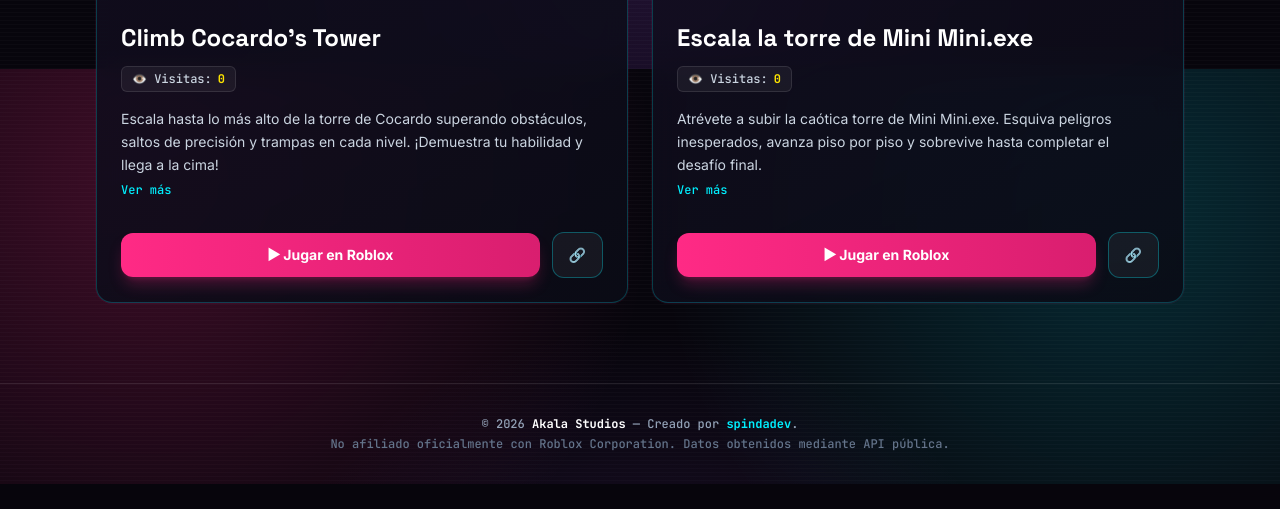
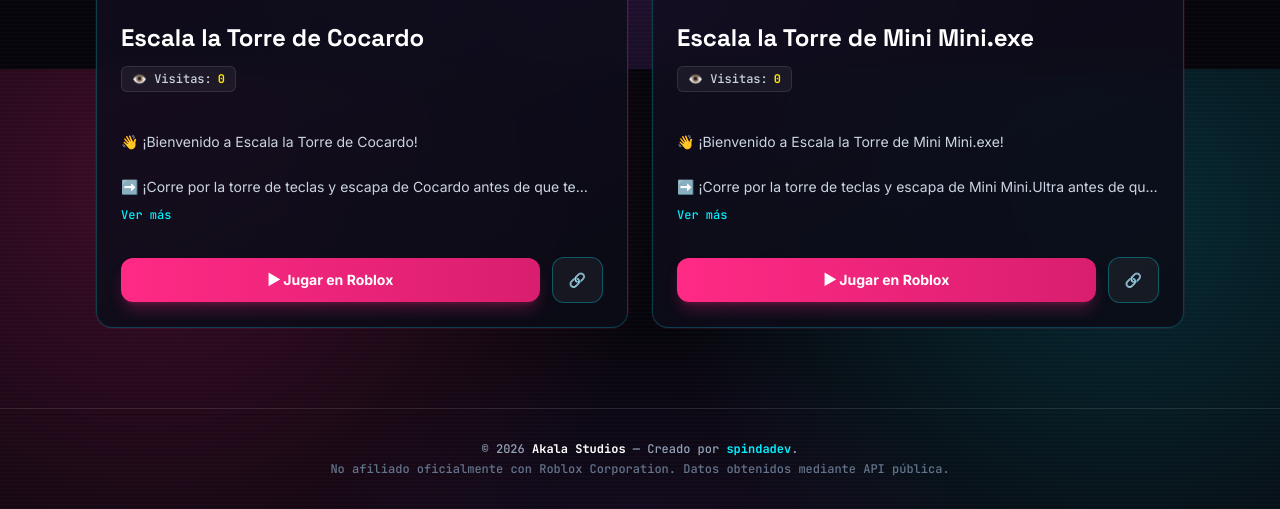
Before and after one commit to spindadev/akala-studios, a plain HTML site: page index.html in a window 1280 px wide. Shown: the part 731-1240 px from the top of the page. Before the commit the page ends 1215 px from the top, so only its background shows below. Drawn offline with nearby package versions, Linux system fonts and the light colour scheme; no server answers.

```diff
--- a/index.html
+++ b/index.html
@@ -5,7 +5,7 @@
   <meta name="viewport" content="width=device-width, initial-scale=1.0" />
   <title>Akala Studios por spindadev — Juegos de Roblox & CCU en Vivo</title>
   <meta name="description" content="Portafolio oficial de Akala Studios creado por spindadev. Consulta los jugadores activos (CCU) en tiempo real y visitas de tus juegos en Roblox." />
-  <meta name="keywords" content="Akala Studios, spindadev, Roblox, juegos de Roblox, CCU en vivo, Climb Cocardo's Tower, Escala la torre de Mini Mini.exe" />
+  <meta name="keywords" content="Akala Studios, spindadev, Roblox, juegos de Roblox, CCU en vivo, Escala la Torre de Cocardo, Escala la Torre de Mini Mini.exe" />
   <meta name="author" content="spindadev" />
 
   <!-- Open Graph / Redes Sociales -->
@@ -101,7 +101,7 @@
           ESTUDIO INDIE DE ROBLOX // NIGHT CITY EDITION
         </div>
         <h1 class="font-display text-4xl sm:text-5xl md:text-6xl font-extrabold tracking-tight text-white">
-          AKALA <span class="text-transparent bg-clip-text bg-gradient-to-r from-[#ff2a85] via-[#fce300] to-[#00f0ff]">STUDIOS</span>
+          AKALA <span class="text-transparent bg-clip-text bg-gradient-to-r from-purple-400 via-fuchsia-500 to-violet-400">STUDIOS</span>
         </h1>
         <p class="mt-2 text-slate-300 text-base sm:text-lg flex items-center gap-2">
           Creado por <span class="font-mono font-bold text-[#00f0ff] bg-[#00f0ff]/10 px-2.5 py-0.5 rounded border border-[#00f0ff]/30">@spindadev</span>
@@ -207,16 +207,30 @@
     // Universe IDs de los juegos de Akala Studios
     const UNIVERSE_IDS = [10772370001, 10776789278];
 
-    // Diccionario en español para garantizar títulos y descripciones siempre en español
+    // Diccionario en español con los nombres y descripciones reales de tus juegos
     const JUEGOS_ESPANOL = {
       10772370001: {
-        name: "Climb Cocardo's Tower",
-        description: "Escala hasta lo más alto de la torre de Cocardo superando obstáculos, saltos de precisión y trampas en cada nivel. ¡Demuestra tu habilidad y llega a la cima!",
+        name: "Escala la Torre de Cocardo",
+        description: `👋 ¡Bienvenido a Escala la Torre de Cocardo!
+
+➡️ ¡Corre por la torre de teclas y escapa de Cocardo antes de que te atrape!
+🎹 Cada tecla tiene sonido ¡Salta los huecos y supera 13 etapas llenas de color!
+🏆 ¡Llega a la cima para ganar victorias y dinero!
+🍌 ¡Consigue objetos para trolear a tus amigos y enemigos!
+
+👍 ¡Dale LIKE al juego para apoyarme!`,
         placeIdFallback: 10772370001
       },
       10776789278: {
-        name: "Escala la torre de Mini Mini.exe",
-        description: "Atrévete a subir la caótica torre de Mini Mini.exe. Esquiva peligros inesperados, avanza piso por piso y sobrevive hasta completar el desafío final.",
+        name: "Escala la Torre de Mini Mini.exe",
+        description: `👋 ¡Bienvenido a Escala la Torre de Mini Mini.exe!
+
+➡️ ¡Corre por la torre de teclas y escapa de Mini Mini.Ultra antes de que te atrape!
+🎹 Cada tecla tiene sonido ¡Salta los huecos y supera 13 etapas llenas de color!
+🏆 ¡Llega a la cima para ganar victorias y dinero!
+🍌 ¡Consigue objetos para trolear a tus amigos y enemigos!
+
+👍 ¡Dale LIKE al juego para apoyarme!`,
         placeIdFallback: 10776789278
       }
     };
@@ -249,10 +263,10 @@
       const descEl = document.getElementById(`desc-${id}`);
       const btnEl = document.getElementById(`btn-desc-${id}`);
       if (expandedDescriptions[id]) {
-        descEl.classList.remove('line-clamp-3');
+        descEl.classList.remove('line-clamp-4');
         btnEl.textContent = 'Ver menos';
       } else {
-        descEl.classList.add('line-clamp-3');
+        descEl.classList.add('line-clamp-4');
         btnEl.textContent = 'Ver más';
       }
     }
@@ -360,11 +374,11 @@
                   </span>
                 </div>
 
-                <p id="desc-${game.id}" class="mt-4 text-sm text-slate-300 leading-relaxed line-clamp-3">
+                <p id="desc-${game.id}" class="mt-4 text-sm text-slate-300 leading-relaxed whitespace-pre-line line-clamp-4">
                   ${description}
                 </p>
                 ${description.length > 130 ? `
-                  <button id="btn-desc-${game.id}" onclick="toggleDescription(${game.id})" class="mt-1.5 text-xs font-mono text-[#00f0ff] hover:text-[#ff2a85] cursor-pointer">
+                  <button id="btn-desc-${game.id}" onclick="toggleDescription(${game.id})" class="mt-2 text-xs font-mono text-[#00f0ff] hover:text-[#ff2a85] cursor-pointer">
                     Ver más
                   </button>
                 ` : ''}
```
